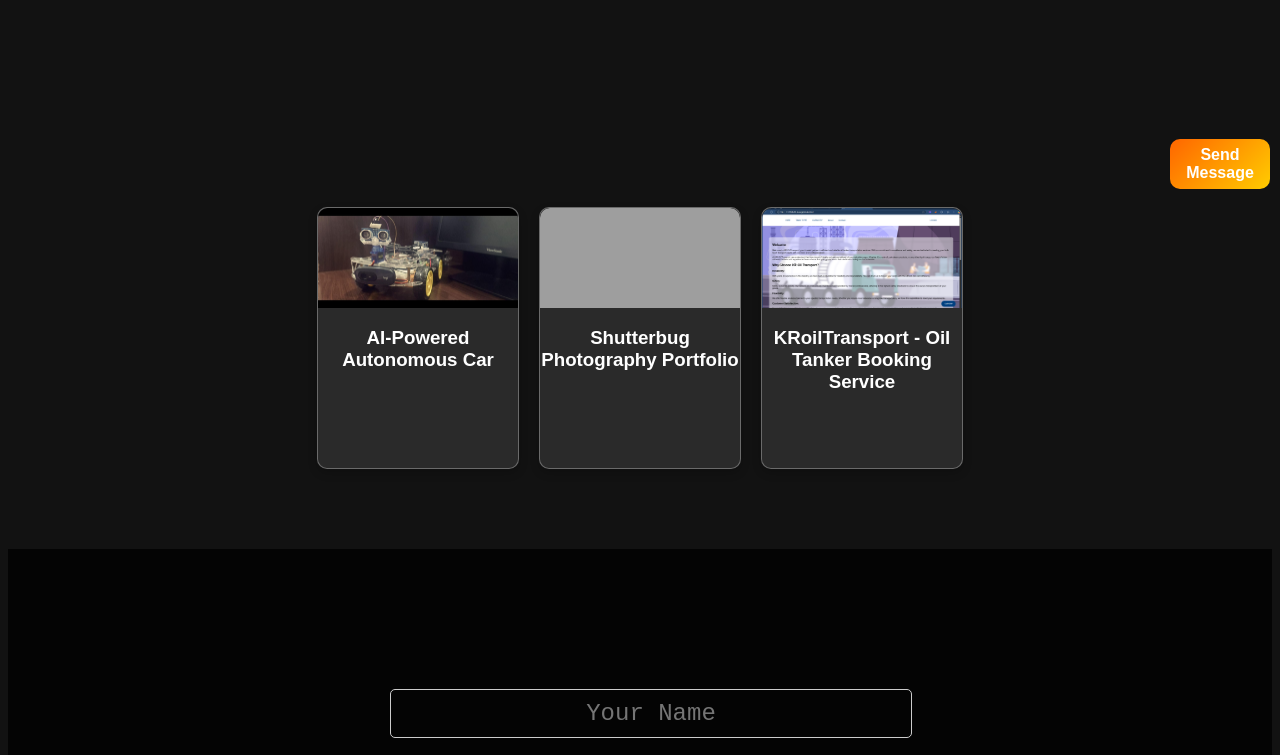
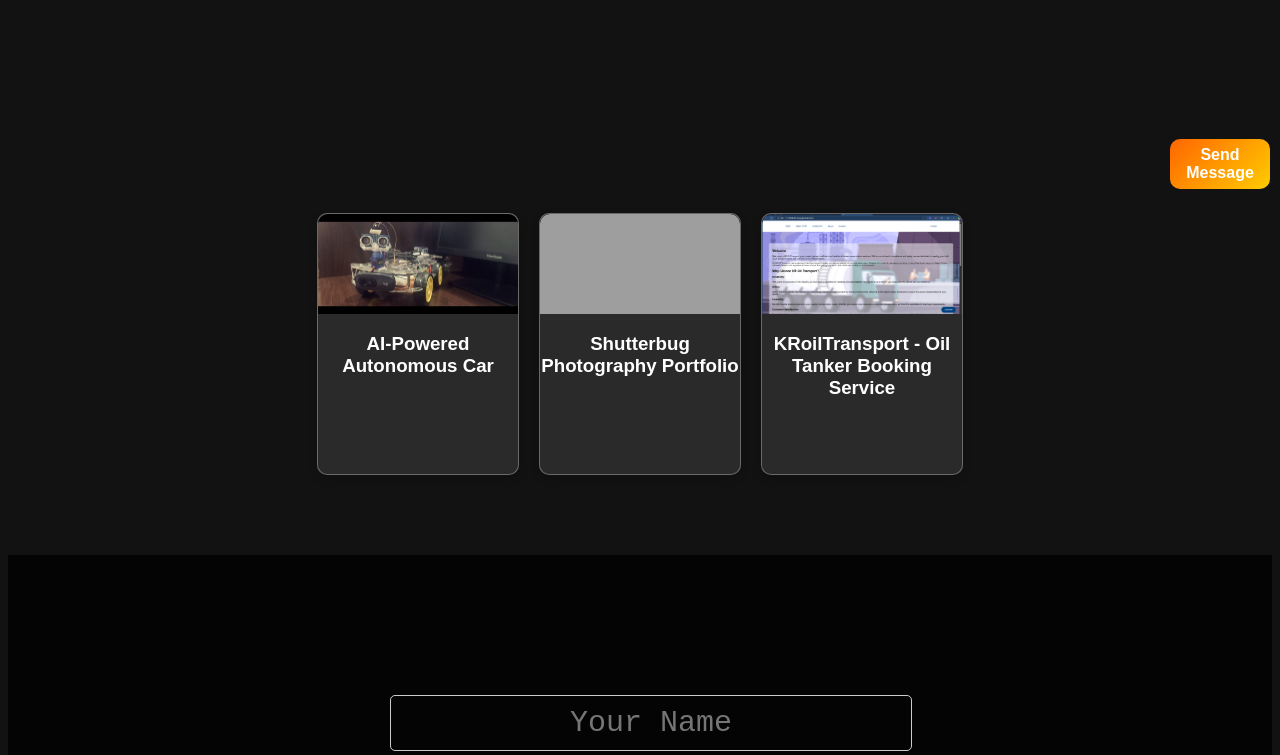
Before and after one commit to Tarsha777/Portfolio, a plain HTML site: page index.html in a window 1280 px wide. Shown: the part 531-1286 px from the top of the page. Drawn offline with Linux system fonts and the light colour scheme; grey boxes are pictures that could not be loaded.

Commit message:
updates index and styles (typing effect only , removed nav button);

```diff
--- a/Css/style.css
+++ b/Css/style.css
@@ -403,7 +403,7 @@ nav ul li a:hover {
 /* Ensure space below the navbar */
 #name {
     font-family: monospace;
-    font-size: 24px;
+    font-size: 30px;
     white-space: pre-wrap;
     overflow: hidden;
     display: inline-block;
@@ -412,7 +412,7 @@ nav ul li a:hover {
     max-width: 100%;
     word-wrap: break-word;
     text-align: center;
-    margin-top: 80px; /* Adjust based on navbar height */
+    margin-top: 10vh; /* Adjust based on navbar height */
 }
 
 /* Adjust for mobile */
--- a/index.html
+++ b/index.html
@@ -14,7 +14,7 @@
 
     <nav>
 
-        <button class="menu-toggle" onclick="toggleMenu()">☰</button>
+
         <ul>
             <li><a href="#home">Home</a></li>
             <li><a href="#skills">Skills</a></li>
```
